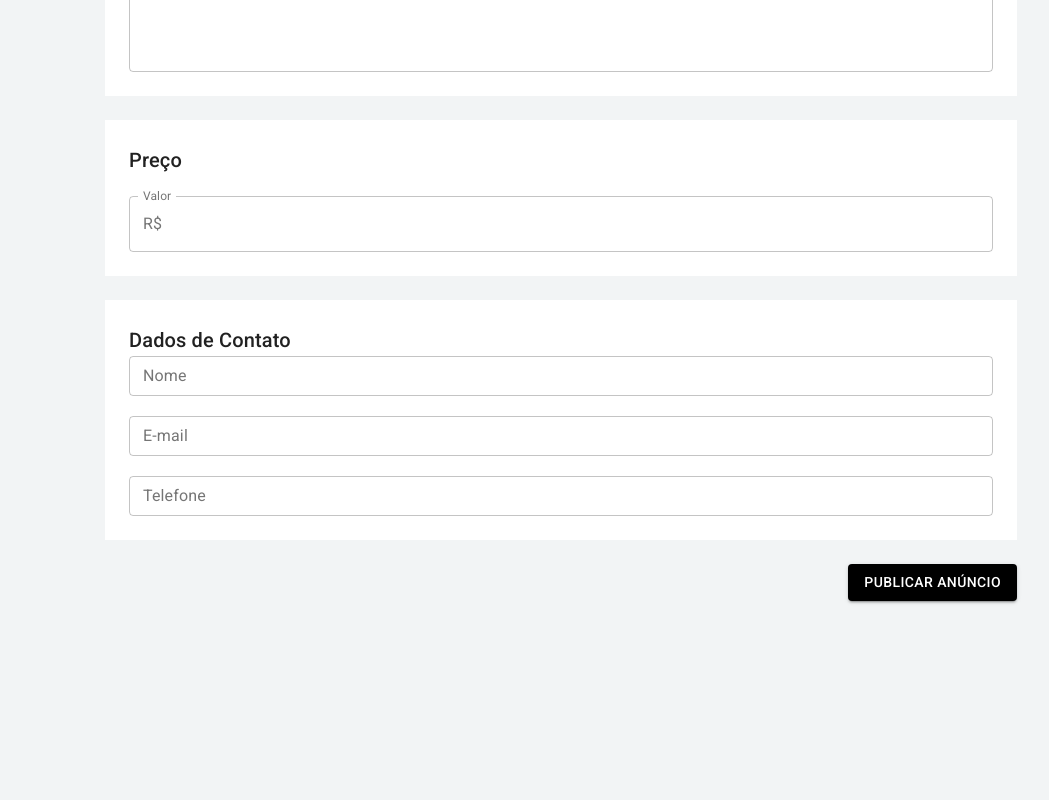
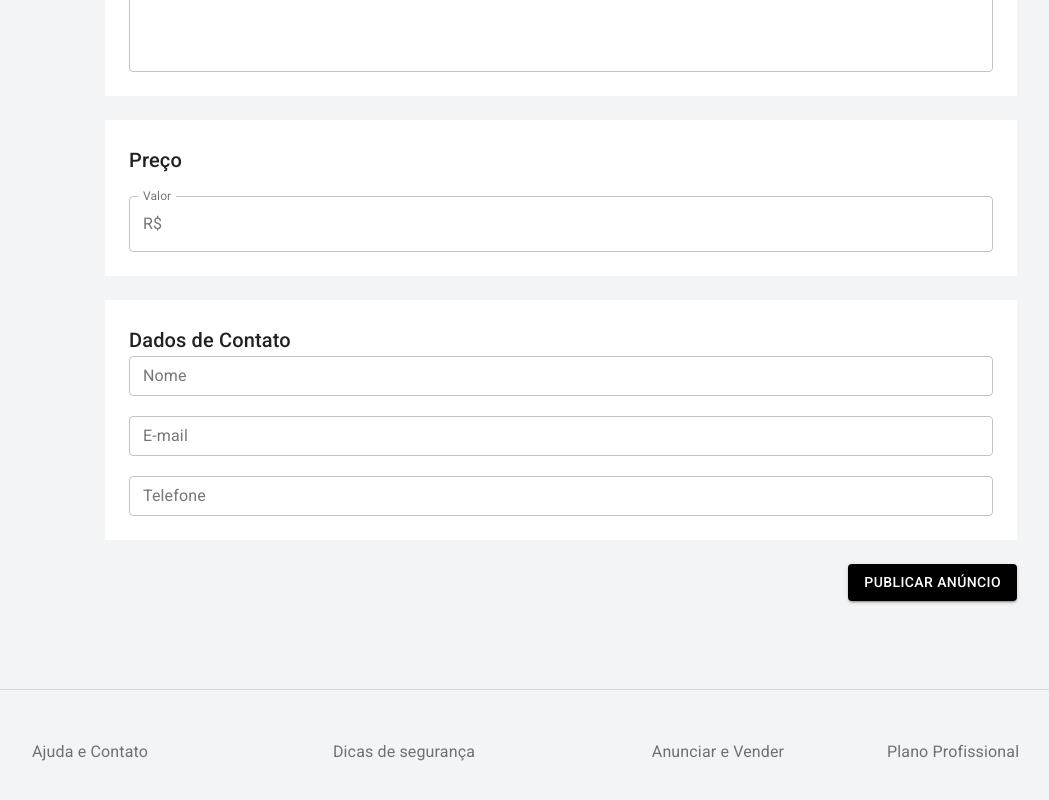
Before and after one commit to oscarvoit/e-commerce, a Next.js app: page /user/publish in a window 1280 px wide. Shown: the part 972-1772 px from the top of the page, without its empty margins (79-1128 px from the left). Before the commit the page ends 1597 px from the top, so only its background shows below. Built offline with nearby package versions, Linux system fonts and the light colour scheme.

Commit message:
adicionando footer

```diff
--- /dev/null
+++ b/src/components/Footer.js
@@ -0,0 +1,67 @@
+import { Box, Container, Grid, Typography } from "@material-ui/core"
+import { makeStyles } from '@material-ui/core/styles'
+import Link from "next/link"
+
+const useStyles = makeStyles((theme) => ({
+  footer: {
+    borderTop: `1px solid ${theme.palette.divider}`,
+    paddingBottom: theme.spacing(3),
+    paddingTop: theme.spacing(6),
+    marginTop: theme.spacing(8),
+    [theme.breakpoints.up('sm')]: {
+      paddingBottom: theme.spacing(6),
+      paddingTop: theme.spacing(6),
+    }
+  }
+}))
+
+const Footer = () => {
+  const classes = useStyles()
+  return (
+    <Container maxWidth="lg" componente="footer" className={classes.footer}>
+      <Grid container spacing={3}>
+        <Grid item xs={6} sm={3}>
+          <Box textAlign="center">
+            <Link href="#" passHref>
+              <Typography color="textSecondary" variant="subtitle1">
+                Ajuda e Contato
+              </Typography>
+            </Link>
+          </Box>
+        </Grid>
+
+        <Grid item xs={6} sm={3}>
+          <Box textAlign="center">
+            <Link href="#" passHref>
+              <Typography color="textSecondary" variant="subtitle1">
+                Dicas de segurança
+              </Typography>
+            </Link>
+          </Box>
+        </Grid>
+
+        <Grid item xs={6} sm={3}>
+          <Box textAlign="center">
+            <Link href="#" passHref>
+              <Typography color="textSecondary" variant="subtitle1">
+                Anunciar e Vender
+              </Typography>
+            </Link>
+          </Box>
+        </Grid>
+
+        <Grid item xs={6} sm={3}>
+          <Box textAlign="center">
+          </Box>
+            <Link href="#" passHref>
+              <Typography color="textSecondary" variant="subtitle1">
+                Plano Profissional
+              </Typography>
+            </Link>
+        </Grid>
+      </Grid>
+    </Container>
+  )
+}
+
+export default Footer
--- a/src/templates/Default.js
+++ b/src/templates/Default.js
@@ -1,11 +1,12 @@
 import Header from '../components/Header'
+import Footer from '../components/Footer'
 
 const Default = ({children}) => {
   return (
     <>
       <Header />
       {children}
-      <footer></footer>
+      <Footer />
     </>
   )
 }
```
